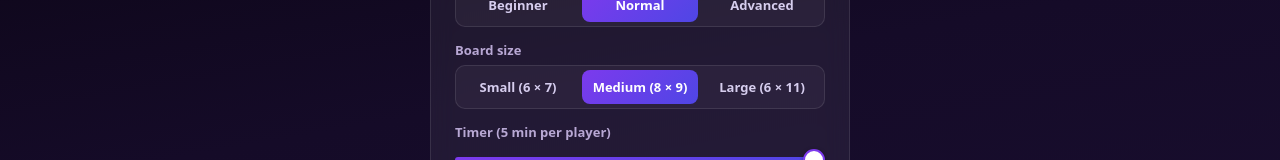
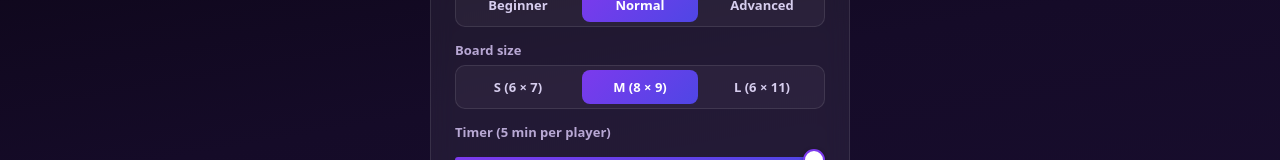
Before and after one commit to dimaai/mujong, a Next.js app: page /settings in a window 1280 px wide. Shown: the part 220-380 px from the top of the page. Built offline with nearby package versions, Linux system fonts and the light colour scheme.

Commit message:
Update board size labels

```diff
--- a/src/data/boardSizes.ts
+++ b/src/data/boardSizes.ts
@@ -27,9 +27,9 @@ import type { BoardSizePreset } from '../domain/types';
  *   large  → seeded from LEVELS[2] (Advanced) :  6 × 11
  */
 export const BOARD_SIZES: BoardSizePreset[] = [
-  { id: 'small',  label: 'Small (6 × 7)',   width: 6, height: 7  },
-  { id: 'medium', label: 'Medium (8 × 9)', width: 8, height: 9 },
-  { id: 'large',  label: 'Large (6 × 11)',  width: 6, height: 11 },
+  { id: 'small',  label: 'S (6 × 7)',   width: 6, height: 7  },
+  { id: 'medium', label: 'M (8 × 9)', width: 8, height: 9 },
+  { id: 'large',  label: 'L (6 × 11)',  width: 6, height: 11 },
 ];
 
 /** O(1) lookup: boardSizeId → preset. */
```
